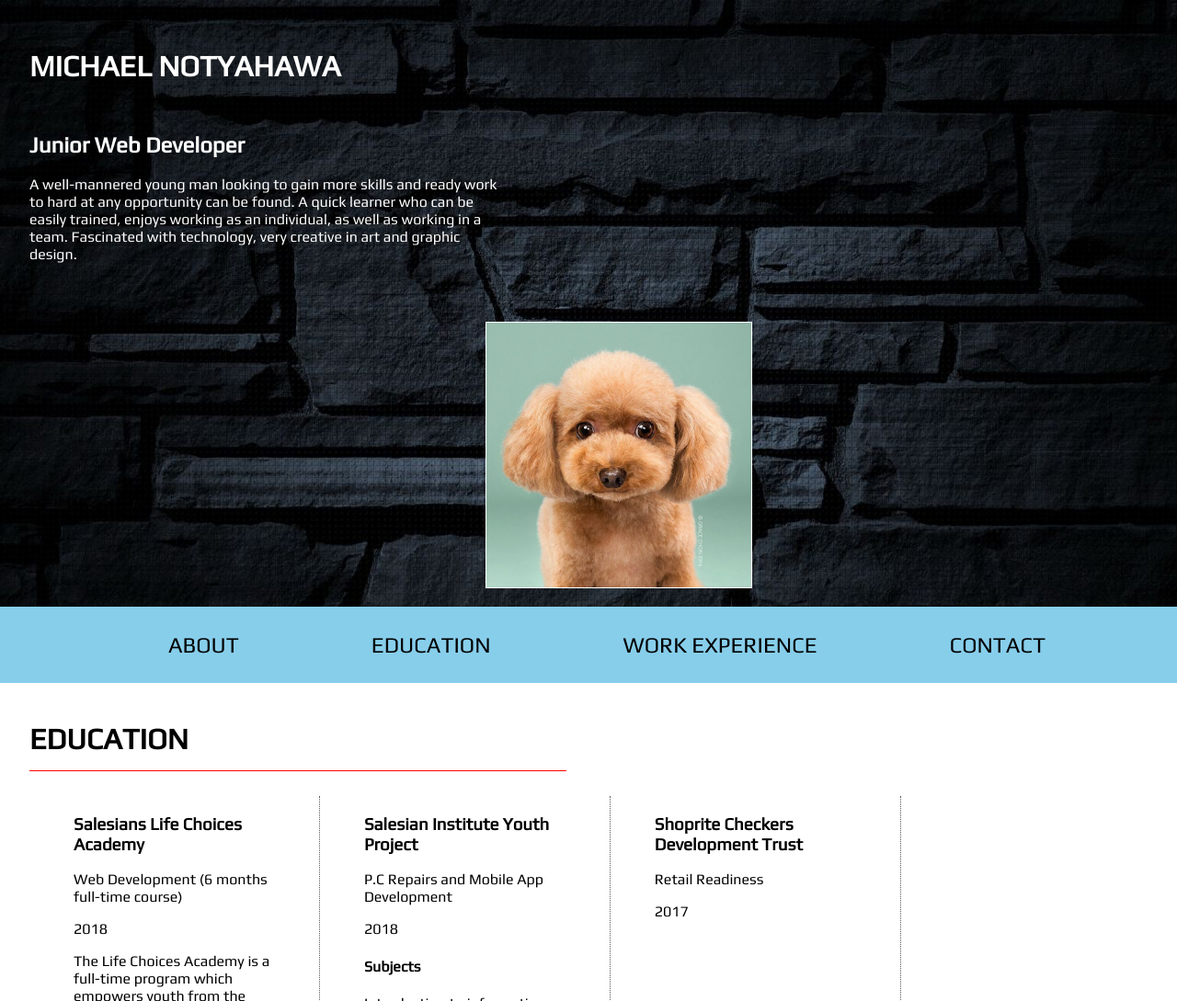
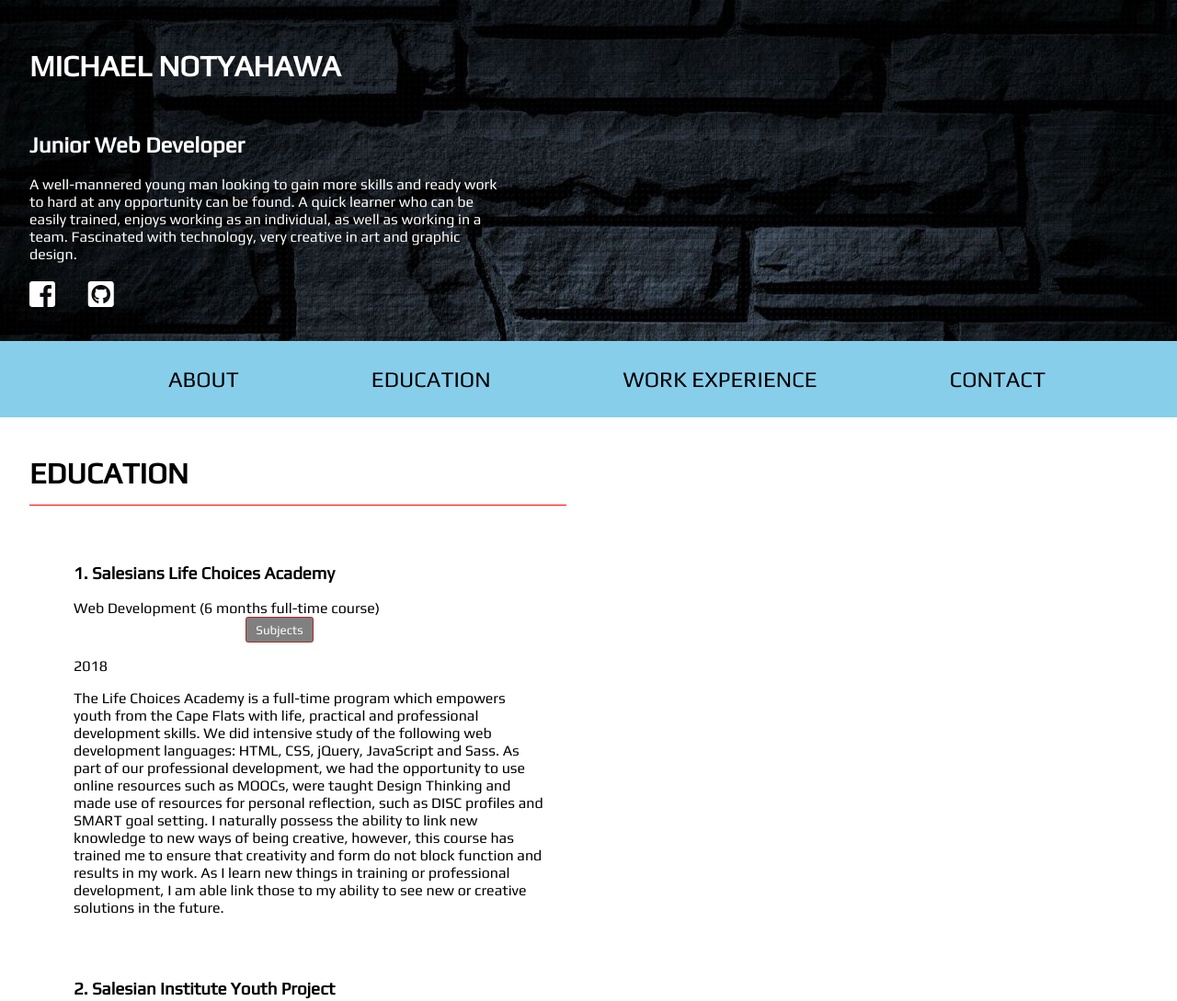
Before and after one commit to snera1993/CV, a plain HTML site: page index.html in a window 1280 px wide. Shown: the top 1089 px of the page at 92% size. Drawn offline with Linux system fonts and the light colour scheme.

Commit message:
removed picture

```diff
--- a/css/style.scss
+++ b/css/style.scss
@@ -20,20 +20,35 @@ body{
                 padding-bottom: 1em;
             }
 
+            a{
+                text-decoration: none;
+                font-size: 2em;
+                color: white;
+                padding: 0 1em 0 0em;
+            }
+
+            a:hover{
+                color: royalblue;
+            }
+
+            a:active{
+                color: red;
+            }
+
         }
 
-        .picture{
-            float: left;
-            // width: 10%;
-            // background: green;
-            padding: 1em 1em 1em 33em;
+        // .picture{
+        //     float: left;
+        //     // width: 10%;
+        //     // background: green;
+        //     padding: 1em 1em 1em 33em;
 
 
-            img{
-                width: 18em;
-                border: 0.1em solid white;
-            }
-        }
+        //     img{
+        //         width: 18em;
+        //         border: 0.1em solid white;
+        //     }
+        // }
 
     }
 
@@ -87,11 +102,21 @@ body{
         }
 
         .course{
-            padding: 0em 3em 0em 3em;
-            width: 18%;
+            padding: 1em 4em 1em 3em;
+            width: 42%;
             float: left;
-            border-right: 0.1em dotted rgb(88, 88, 88);
-            height: 43em;
+            // border-right: 0.1em dotted rgb(88, 88, 88);
+            // height: 43em;
+
+            button{
+                margin-left: 14em;
+                background: gray;
+                padding: 0.4em 0.8em 0.4em 0.8em;
+                border: 0.1em solid brown;
+                border-radius: 0.2em;
+                font-family: 'Play';
+                color : white;
+            }
 
             ul{
                 display: contents;
@@ -213,6 +238,7 @@ body{
     //     background: skyblue;
     // }
 
+}
 
 
 
@@ -251,11 +277,23 @@ body{
 
 
 
-
-
-
-
-
+/* Small devices (portrait tablets and large phones, 600px and up) */
+@media only screen and (max-width: 600px) {
 
 
 }
+
+/* Medium devices (landscape tablets, 768px and up) */
+@media only screen and (min-width: 768px) {
+
+}
+
+/* Large devices (laptops/desktops, 992px and up) */
+@media only screen and (min-width: 992px) {
+
+}
+
+/* Extra large devices (large laptops and desktops, 1200px and up) */
+@media only screen and (min-width: 1200px) {
+
+}
--- a/index.html
+++ b/index.html
@@ -4,6 +4,7 @@
     <meta charset="utf-8">
     <title>Michael Notyahawa CV</title>
     <link rel="stylesheet" href="css\style.css">
+    <meta name="viewport" content="width=device-width, initial-scale=1.0">
 
     <link rel="stylesheet" href="https://use.fontawesome.com/releases/v5.2.0/css/all.css" integrity="sha384-hWVjflwFxL6sNzntih27bfxkr27PmbbK/iSvJ+a4+0owXq79v+lsFkW54bOGbiDQ" crossorigin="anonymous">
 
@@ -17,11 +18,17 @@
         <h2>Junior Web Developer</h2>
 
         <p>A well-mannered young man looking to gain more skills and  ready work to hard at any opportunity can be found. A quick learner who can be easily trained, enjoys working as an individual, as well as working in a team. Fascinated with technology, very creative in art and graphic design.</p>
+
+        <a href="https://www.facebook.com/sinethemba.notyhawa.1"><i class="fab fa-facebook-square"></i></a>
+
+        <a href="https://github.com/snera1993"><i class="fab fa-github-square"></i></a>
+
+
       </div>
 
-      <div class="picture">
+      <!-- <div class="picture">
           <img src="images/dog.jpg" alt="avatar">
-        </div>
+        </div> -->
     </header>
 
     <nav>
@@ -39,10 +46,11 @@
 
       <!-- salesians coding course -->
       <div class="course">
-        <h3>Salesians Life Choices Academy</h3>
+        <h3>1. Salesians Life Choices Academy</h3>
 
         <p>
           Web Development (6 months full-time course)
+          <button>Subjects</button>
         </p>
         <p>2018</p>
 
@@ -53,10 +61,11 @@
 
       <div class="course">
 
-        <h3>Salesian Institute Youth Project</h3>
+        <h3>2. Salesian Institute Youth Project</h3>
 
         <p>
           P.C Repairs and Mobile App Development
+          <!-- <button>Subjects  </button> -->
         </p>
         <p>2018</p>
 
@@ -80,19 +89,25 @@
 
 
       <div class="course">
-        <h3>Shoprite Checkers Development Trust</h3>
+        <h3>3. Shoprite Checkers Development Trust</h3>
 
         <p>
             Retail Readiness
         </p>
         <p>2017</p>
 
+        <p>The programme which was launched in February 2016 has trained youth between the ages of 18 to 29 years old in the retail sector in Gauteng and the Western Cape.
+
+            “As the largest private sector employer in Africa with more than 148,000 people in our workforce, the Shoprite Group believes that developing people’s skills drives not only our business, but also the economy. The Group works to develop the skills of youth by creating educational and job opportunities directly linked to our business, thereby continuously creating an exceptional talent pipeline”, said the group.
+
+            Taking place over eight weeks, the programme equips the youth with essential skills in the retail sector. Upon completion of the programme, the participants also receive an NQF Level 3 qualification</p>
+
 
       </div>
 
 
       <div class="course">
-        <h3>Oaklands High school</h3>
+        <h3>4. Oaklands High school</h3>
 
         <p>
           Grade 12 (Matric)
@@ -116,7 +131,7 @@
 
       <h4>Web Development Skills</h4>
 
-      <marquee scrollamount="15";>
+      <marquee scrollamount="8";>
           <div class="logos">
               <i class="fab fa-html5"></i>
               <i class="fab fa-css3-alt"></i>
@@ -215,7 +230,7 @@
           <h3>Shoprite (Bluedowns)</h3>
           <p>Michael Moses</p>
           <p>Branch Manager</p>
-          <p>Tel. 021 9099 200</p>
+          <p><i class="fas fa-phone"> 021 9099 200</i></p>
           <p></p>
         </div>
 
@@ -223,7 +238,7 @@
           <h3>Burger King (Somerset)</h3>
           <p>Lucrecia Goliath</p>
           <p>Store Manager</p>
-          <p>Tel. 021 443 9138</p>
+          <p><i class="fas fa-phone"> 021 443 9138</i></p>
         </div>
     </section>
 
@@ -240,8 +255,10 @@
 
         <div class="address">
           <h3>Contact details</h3>
-          <p>Cell: 074 377 4109</p>
-          <p>Email: notyhawat@gmail.com</p>
+          <p><i class="fas fa-phone"> 074 377 4109</i></p>
+
+          <p><i class="fas fa-envelope"> notyhawat@gmail.com</i></p>
+
         </div>
     </section>
 
```
Also changed, not shown: css/style.css, 1 other file.
